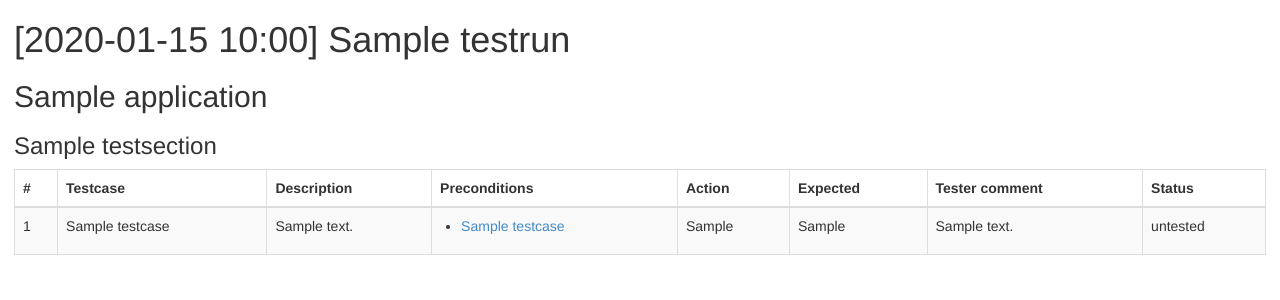
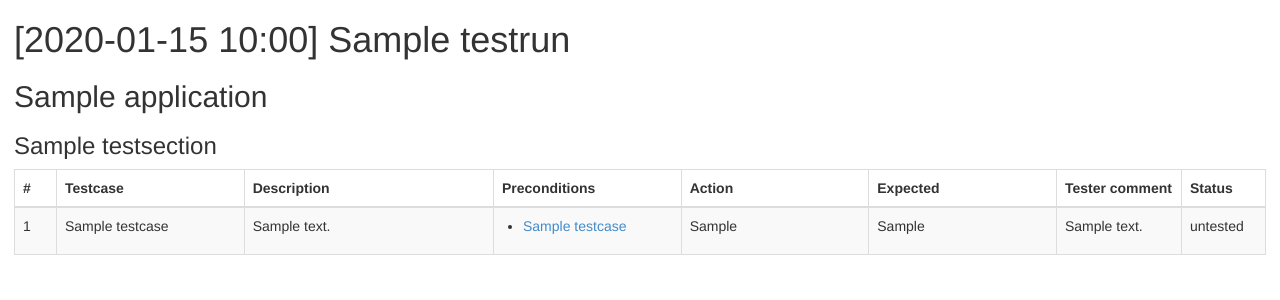
Before and after one commit to rs-dev/Test-Secretary, a Django app: page /testrun/1 in a window 1280 px wide. Shown: the top 300 px of the page. Run offline with Django 3.2, Linux system fonts and the light colour scheme; tables that the repository leaves empty hold one stand-in row (values such as "Sample post"); some libraries are stand-ins or nearby versions.

Commit message:
adapt testcaserun_table column with

```diff
--- a/test_secretary/templates/test_secretary/testcaserun_table.html
+++ b/test_secretary/templates/test_secretary/testcaserun_table.html
@@ -1,3 +1,5 @@
+{% load i18n %}
+
 {% regroup testcaseruns by testcase.section.app as testcaseruns_group_app %}
 
 {% for testcaserun_app in testcaseruns_group_app %}
@@ -9,13 +11,13 @@
       <thead>
         <tr>
           <th>#</th>
-          <th>Testcase</th>
-          <th>Description</th>
-          <th>Preconditions</th>
-          <th>Action</th>
-          <th>Expected</th>
-          <th>Tester comment</th>
-          <th>Status</th>
+          <th>{% trans "Testcase" %}</th>
+          <th>{% trans "Description" %}</th>
+          <th>{% trans "Preconditions" %}</th>
+          <th>{% trans "Action" %}</th>
+          <th>{% trans "Expected" %}</th>
+          <th>{% trans "Tester comment" %}</th>
+          <th>{% trans "Status" %}</th>
         </tr>
       </thead>
       <!--<tfoot>
@@ -27,10 +29,10 @@
       <tbody>
         {% for testcaserun in testcaserun_section.list %}
           <tr>
-            <td>{{ testcaserun.testcase.number }}</td>
-            <td>{{ testcaserun.testcase.name }}</td>
+            <td style="width: 3em;">{{ testcaserun.testcase.number }}</td>
+            <td style="width: 15%">{{ testcaserun.testcase.name }}</td>
             <td>{{ testcaserun.testcase.description|default:"" }}</td>
-            <td>
+            <td style="width: 15%">
               {% if testcaserun.testcase.preconditions.count %}
                 <ul>
                   {% for precondition in testcaserun.testcase.preconditions.all %}
@@ -39,10 +41,10 @@
                 </ul>
               {% endif %}
             </td>
-            <td>{{ testcaserun.testcase.action|default:"" }}</td>
-            <td>{{ testcaserun.testcase.expected|default:"" }}</td>
-            <td>{{ testcaserun.comment|default:"" }}</td>
-            <td>{{ testcaserun.get_status_display }}</td>
+            <td style="width: 15%">{{ testcaserun.testcase.action|default:"" }}</td>
+            <td style="width: 15%">{{ testcaserun.testcase.expected|default:"" }}</td>
+            <td style="width: 10%">{{ testcaserun.comment|default:"" }}</td>
+            <td style="width: 6em;">{{ testcaserun.get_status_display }}</td>
           </tr>
         {% endfor %}
       </tbody>
--- a/test_secretary/templates/test_secretary/testrun_overview.html
+++ b/test_secretary/templates/test_secretary/testrun_overview.html
@@ -1,4 +1,6 @@
 {% extends "base.html" %}
+
+{% load i18n %}
 
 {% block main %}
 
```
